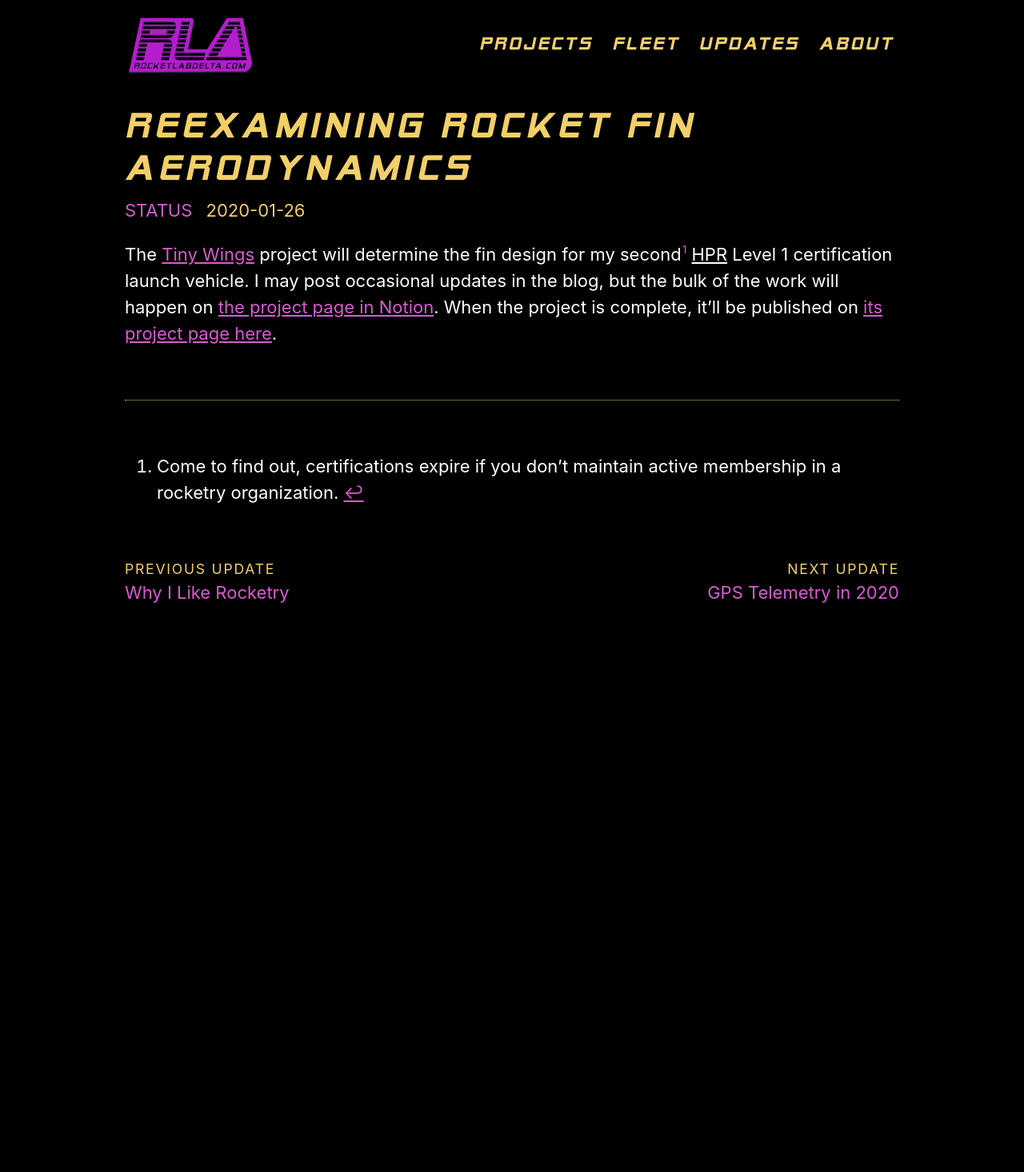
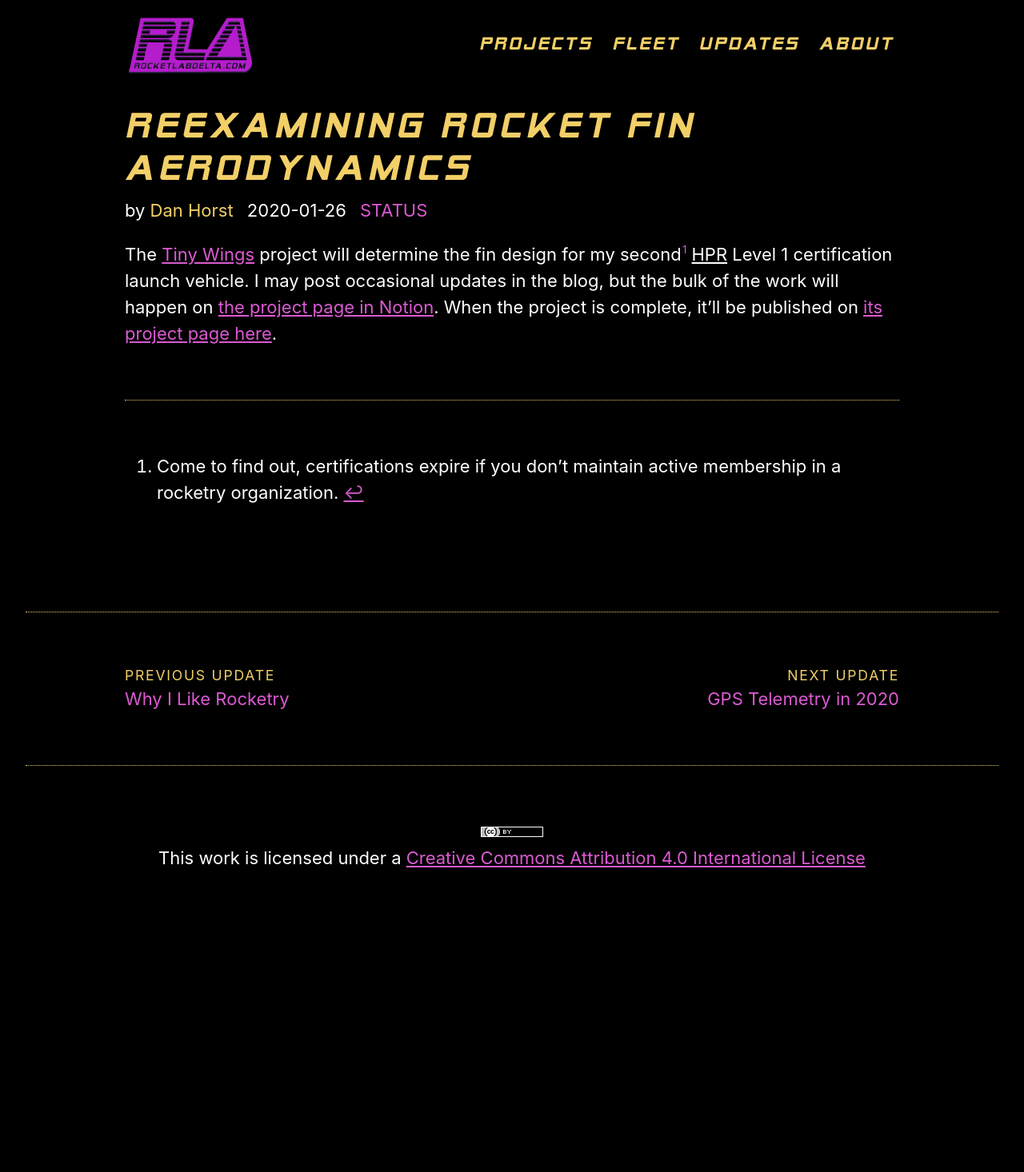
Before and after one commit to rocketlabdelta/rocketlabdelta.com, a Jekyll site: the page built from _posts/2020-01-26-tiny-wings-kickoff.md, in a window 1280 px wide. Shown: the whole page at 80% size. Built offline with Jekyll 4.4.1, drawn with Linux system fonts in a browser that asks for light colours; before the commit the page ends 900 px from its top, so only the background shows below that.

Commit message:
Adding footer with attribution license

```diff
--- a/_config.yml
+++ b/_config.yml
@@ -52,6 +52,7 @@ defaults:
       path: ""
     values:
       layout: "post"
+      author: "Dan Horst"
   -
     scope:
       path: ""
--- a/_layouts/post.html
+++ b/_layouts/post.html
@@ -4,17 +4,21 @@ layout: default
 <header>
   <h1>{{page.title}}</h1>
   <ul class="post-meta">
+    <li class="post-author">by <span class="author-name">{{ page.author }}</span></li>
+    <li class="post-date">{{ page.date | date: "%Y-%m-%d" }}</li>
     {% assign sortedCategories = page.categories | sort %}
     {% for category in sortedCategories %}
     <li class="post-tag"><a href="{{ category | absolute_url }}">{{ category }}</a></li>
     {% endfor %}
-    <li class="post-date">{{ page.date | date: "%Y-%m-%d" }}</li>
   </ul>
 </header>
 
 <main id="main" role="main">
   {{ content }}
 </main>
+
+{% if page.previous.url or page.next.url %}
+<hr />
 
 <nav class="previous-next">
   {% if page.previous.url %}
@@ -30,6 +34,13 @@ layout: default
     </a>
   {% endif %}
 </nav>
+{% endif %}
+
+<hr />
+<footer>
+  <a class="license" rel="license" href="http://creativecommons.org/licenses/by/4.0/"><img alt="Creative Commons License" src="/assets/images/cc-by.png"/></a>
+  This work is licensed under a <a rel="license" href="http://creativecommons.org/licenses/by/4.0/">Creative Commons Attribution 4.0 International License
+</footer>
 
 <script>
   window.onload = function() { Array.from(document.querySelectorAll("abbr")).forEach(function(e) {e.setAttribute("tabindex", 0)})};
--- a/assets/css/main.scss
+++ b/assets/css/main.scss
@@ -189,6 +189,10 @@ hr {
   height: 0;
   margin: 3em 0;
   overflow: visible;
+}
+
+.previous-next + hr {
+  margin-top: 2em;
 }
 
 :focus {
@@ -393,6 +397,7 @@ hr {
 }
 
 .previous-next {
+  margin: 3em auto 2em;
   position: relative;
 }
 
@@ -461,9 +466,22 @@ h1 + .post-meta {
   }
 }
 
-header .post-tag {
-  margin-right: .5em;
-  width: auto;
+.author-name {
+  color: $theme-color-highlight;
+}
+
+header {
+  .post-meta li {
+    margin-right: .5em;
+  }
+
+  .post-date {
+    color: $theme-text-color;
+  }
+
+  .post-tag {
+    width: auto;
+  }
 }
 
 .post-date {
@@ -575,6 +593,15 @@ dl {
   }
 }
 
+footer {
+  text-align: center;
+  margin-bottom: 40vh;
+}
+
+.license {
+  display: block;
+}
+
 .color-swatch {
   display: inline-block;
   font-size: .8em;
@@ -638,7 +665,7 @@ dl {
 
   .previous,
   .next {
-    width: 50%;
+    max-width: 50%;
   }
 
   .next {
```
Also changed, not shown: assets/images/cc-by.png (added).
